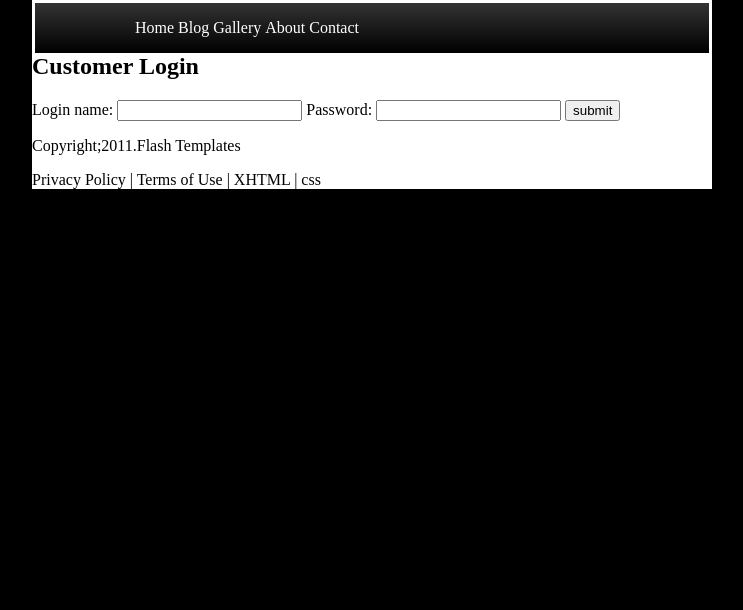
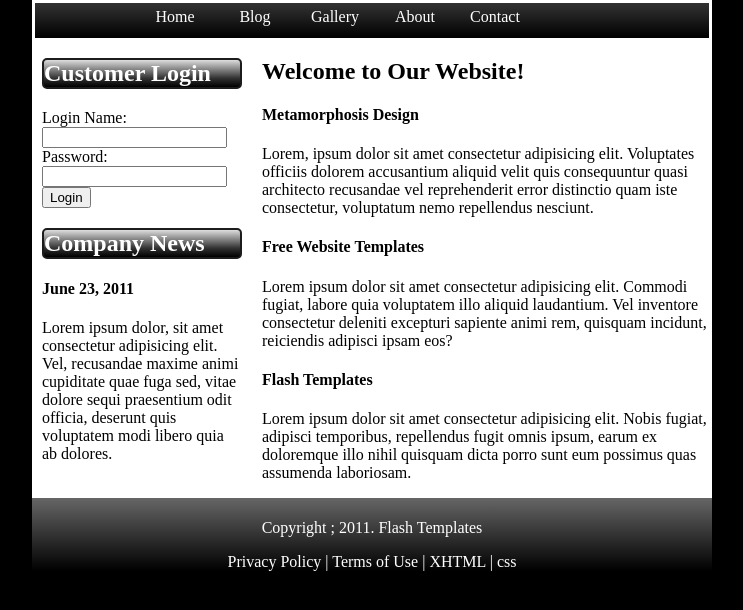
Before and after one commit to XuanYi0905/Website2024, a plain HTML site: page Exercise1.html in a window 1280 px wide. Shown: the part 138-748 px from the top of the page, without its empty margins (268-1011 px from the left). Drawn offline with Linux system fonts and the light colour scheme.

Commit message:
20241004

```diff
--- a/Exercise1.html
+++ b/Exercise1.html
@@ -1,5 +1,6 @@
 <!DOCTYPE html>
 <html>
+
 <head>
     <meta charset="UTF-8">
     <meta name="viewport" content="width=device-width, initial-scale=1.0">
@@ -7,8 +8,8 @@
     <meta name="keywords" content="game,gun">
     <meta name="description" content="">
     <link rel="stylesheet" href="stylesheets/ex1.css">
+</head>
 
-</head>
 <body>
     <div id="main">
        <header id="header">
@@ -29,25 +30,33 @@
        <article id="content">
             <div id="left">
                 <div id="login">
-                    <h2>Customer Login</h2>
+                    <h2 class="white">Customer Login</h2>
                     <form action="">
-                        <label for="account">Login name:</label>
+                        <label for="account">Login Name:</label>
                         <input type="text" id="account">
                         <label for="password">Password:</label>
                         <input type="text" id="password">
-                        <input type="submit" value="submit">
+                        <input type="submit" value="Login">
                     </form>
                 </div>
-            </div>
-            <div id="news">
+                <h2 id="news" class="white">Company News</h2>
+                    <h4>June 23, 2011</h4>
+                    <p>Lorem ipsum dolor, sit amet consectetur adipisicing elit. Vel, recusandae maxime animi cupiditate quae fuga sed, vitae dolore sequi praesentium odit officia, deserunt quis voluptatem modi libero quia ab dolores.
 
             </div>
             <div id="right">
+                <h2>Welcome to Our Website!</h2>
+                <h4>Metamorphosis Design</h4>
+                <p>Lorem, ipsum dolor sit amet consectetur adipisicing elit. Voluptates officiis dolorem accusantium aliquid velit quis consequuntur quasi architecto recusandae vel reprehenderit error distinctio quam iste consectetur, voluptatum nemo repellendus nesciunt.</p>
+                <h4>Free Website Templates</h4>
+                <p>Lorem ipsum dolor sit amet consectetur adipisicing elit. Commodi fugiat, labore quia voluptatem illo aliquid laudantium. Vel inventore consectetur deleniti excepturi sapiente animi rem, quisquam incidunt, reiciendis adipisci ipsam eos?</p>
+                <h4>Flash Templates</h4>
+                <p>Lorem ipsum dolor sit amet consectetur adipisicing elit. Nobis fugiat, adipisci temporibus, repellendus fugit omnis ipsum, earum ex doloremque illo nihil quisquam dicta porro sunt eum possimus quas assumenda laboriosam.</p>
+            </div>
 
-            </div>
        </article>
        <footer id="footer">
-           <p>Copyright;2011.Flash Templates</p>
+           <p>Copyright ; 2011. Flash Templates</p>
            <p>Privacy Policy | Terms of Use | XHTML | css</p>
        </footer>
     </div>
--- a/stylesheets/ex1.css
+++ b/stylesheets/ex1.css
@@ -19,11 +19,13 @@ header{
     background: linear-gradient(#333,#000);
     margin-left: 3px;
     float: left;
+    padding: 0px;
 }
 #menu ul{
     list-style: none;
     padding: 0px;
     margin-left: 100px;
+    margin-top: 0px;
 }
 #menu ul li{
     display: inline;
@@ -34,5 +36,44 @@ header{
     padding-top: 0px;
     height: 30px;
     width: 80px;
+    float: left;
+    display: block;
+    text-align: center;padding-top: 5px;
+}
 
+#menu a:hover{
+    color: #f00;
+    text-decoration: underline;
+    background: linear-gradient(#000,#666);
 }
+
+#content{
+    width: 680px;
+    background-color: #fff;
+}
+
+#left{
+    float: left;
+    width: 200px;
+    padding-left: 10px;
+}
+
+#left h2{
+    border: 2px solid rgb(29, 28, 28);
+    border-radius: 5px;
+    background: linear-gradient(#ddd,#888,#333,#000);
+}
+
+#right{
+    float:right;
+    width: 450px;
+}
+
+footer{
+    clear:both;
+    width:680px;
+    background: linear-gradient(#666,#000);
+    color:#fff;
+    text-align: center;
+    padding-top:5px;
+}
```
